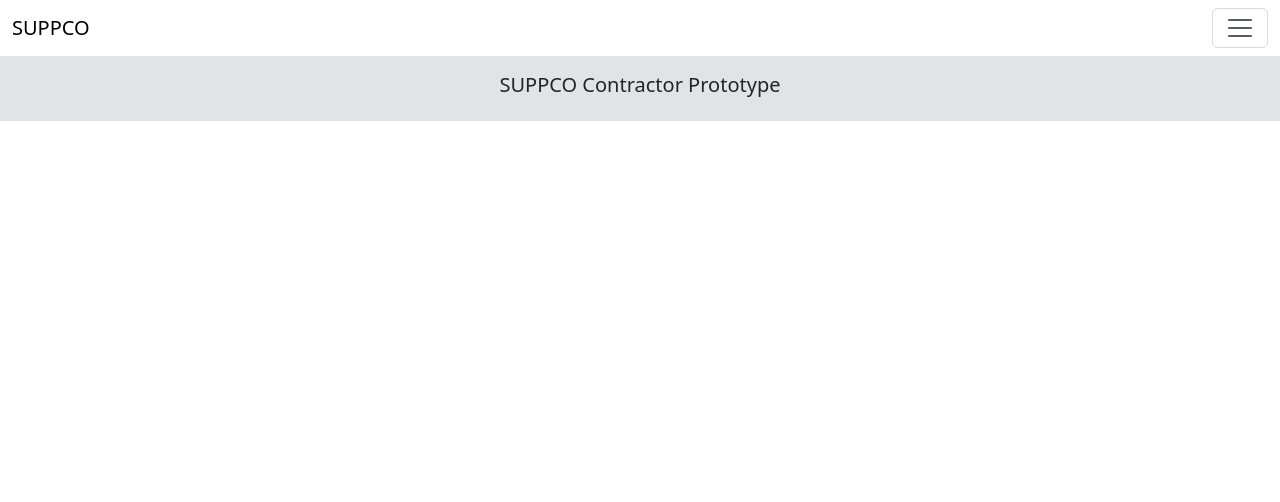
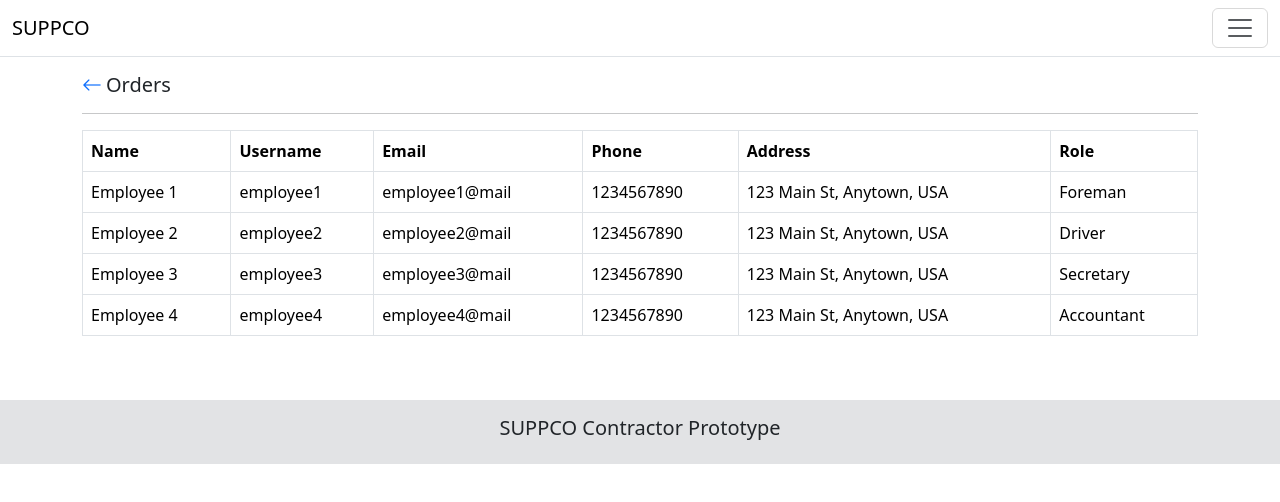
Before and after one commit to daltechafrica/suppco-contractor-prototype, a React (Create React App) app: page /employees in a window 1280 px wide. Shown: the top 502 px of the page. Built offline with nearby package versions, Linux system fonts and the light colour scheme.

Commit message:
display employees

```diff
--- a/src/constants/Routes.jsx
+++ b/src/constants/Routes.jsx
@@ -10,6 +10,7 @@ const Delivery = React.lazy(() => import("../pages/Delivery"));
 const Inventory = React.lazy(() => import("../pages/Inventory"));
 const Books = React.lazy(() => import("../pages/Books"));
 const OrdersDetail = React.lazy(() => import("../pages/OrdersDetail"));
+const Employees = React.lazy(() => import("../pages/Employees"));
 
 function BaseRouter() {
   return (
@@ -38,6 +39,7 @@ function BaseRouter() {
             <Route path={appLinks.Inventory} element={<Inventory />} />
             <Route path={appLinks.Books} element={<Books />} />
             <Route path={`/orders/:id/detail`} element={<OrdersDetail />} />
+            <Route path={appLinks.Employees} element={<Employees />} />
           </Routes>
           <Footer />
         </Suspense>
--- a/src/constants/links.jsx
+++ b/src/constants/links.jsx
@@ -4,6 +4,7 @@ const appLinks = {
     Delivery: "/delivery",
     Inventory: "/inventory",
     Books: "/books",
+    Employees: "/employees",
 }
 
 export {appLinks}
--- a/src/data/employees.jsx
+++ b/src/data/employees.jsx
@@ -27,6 +27,34 @@ const employees = [
       plateReg: "DEF456",
     },
   },
+  {
+    id: 3,
+    name: "Employee 3",
+    username: "employee3",
+    email: "employee3@mail",
+    phone: "1234567890",
+    address: "123 Main St, Anytown, USA",
+    role: "Secretary",
+    driverDetail: {
+      license: null,
+      licenseExpiry: null,
+      plateReg: null,
+    },
+  },
+  {
+    id: 4,
+    name: "Employee 4",
+    username: "employee4",
+    email: "employee4@mail",
+    phone: "1234567890",
+    address: "123 Main St, Anytown, USA",
+    role: "Accountant",
+    driverDetail: {
+      license: null,
+      licenseExpiry: null,
+      plateReg: null,
+    },
+  },
 ];
 
 export { employees };
--- a/src/layouts/Navbar.jsx
+++ b/src/layouts/Navbar.jsx
@@ -58,6 +58,11 @@ function Navbar() {
                   Delivery
                 </Link>
               </li>
+              <li className="nav-item">
+                <Link className="nav-link" to={appLinks.Employees}>
+                  Employees
+                </Link>
+              </li>
             </ul>
           </div>
         </div>
--- a/src/pages/Employees.jsx
+++ b/src/pages/Employees.jsx
@@ -1,9 +1,54 @@
-import React from 'react'
+import React from "react";
+import { Link } from "react-router-dom";
+import { appLinks } from "../constants/links";
+import { employees } from "../data/employees";
 
 function Employees() {
   return (
-    <div>Employees</div>
-  )
+    <>
+      <div className="container py-3 mb-3">
+        <h5>
+          <span>
+            <Link to={appLinks?.Dashboard}>
+              <i className="bi bi-arrow-left me-1"></i>
+            </Link>
+          </span>
+          Orders
+        </h5>
+        <hr />
+        <section className="mb-3">
+          <div className="table-responsive">
+            <table className="table table-bordered">
+              <thead>
+                <tr>
+                  <th>Name</th>
+                  <th>Username</th>
+                  <th>Email</th>
+                  <th>Phone</th>
+                  <th>Address</th>
+                  <th>Role</th>
+                </tr>
+              </thead>
+              <tbody>
+                {employees?.map((employee) => (
+                  <>
+                  <tr key={employee.id}>
+                    <td>{employee.name}</td>
+                    <td>{employee.username}</td>
+                    <td>{employee.email}</td>
+                    <td>{employee.phone}</td>
+                    <td>{employee.address}</td>
+                    <td>{employee.role}</td>
+                  </tr>
+                  </>
+                ))}
+              </tbody>
+            </table>
+          </div>
+        </section>
+      </div>
+    </>
+  );
 }
 
-export default Employees
+export default Employees;
```
